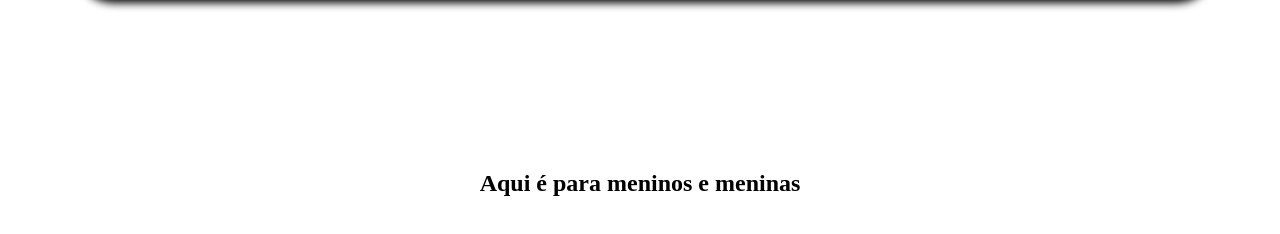
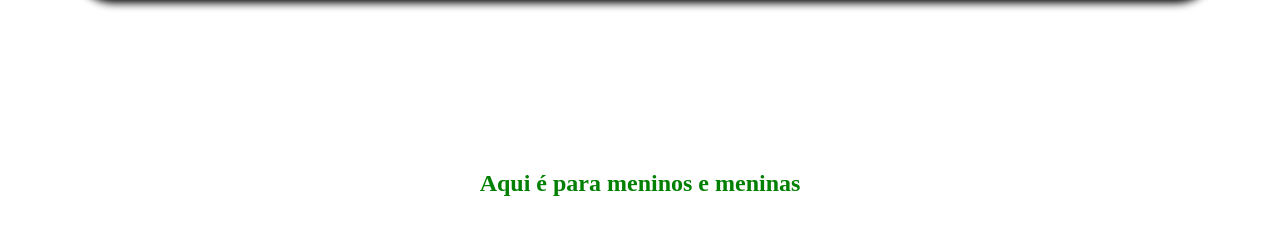
Before and after one commit to csucedu/aula, a plain HTML site: page index.html in a window 1280 px wide. Shown: the part 298-532 px from the top of the page. Drawn offline with Linux system fonts and the light colour scheme.

Commit message:
Update index.html

```diff
--- a/index.html
+++ b/index.html
@@ -14,7 +14,7 @@ BOTÃO
 
 </div>
 
-<h2 style=text-align:center;> Aqui é para meninos e meninas </>
+<h2 style="text-align:center; color:green;"> Aqui é para meninos e meninas </>
 
 </body>
 </html>
```
